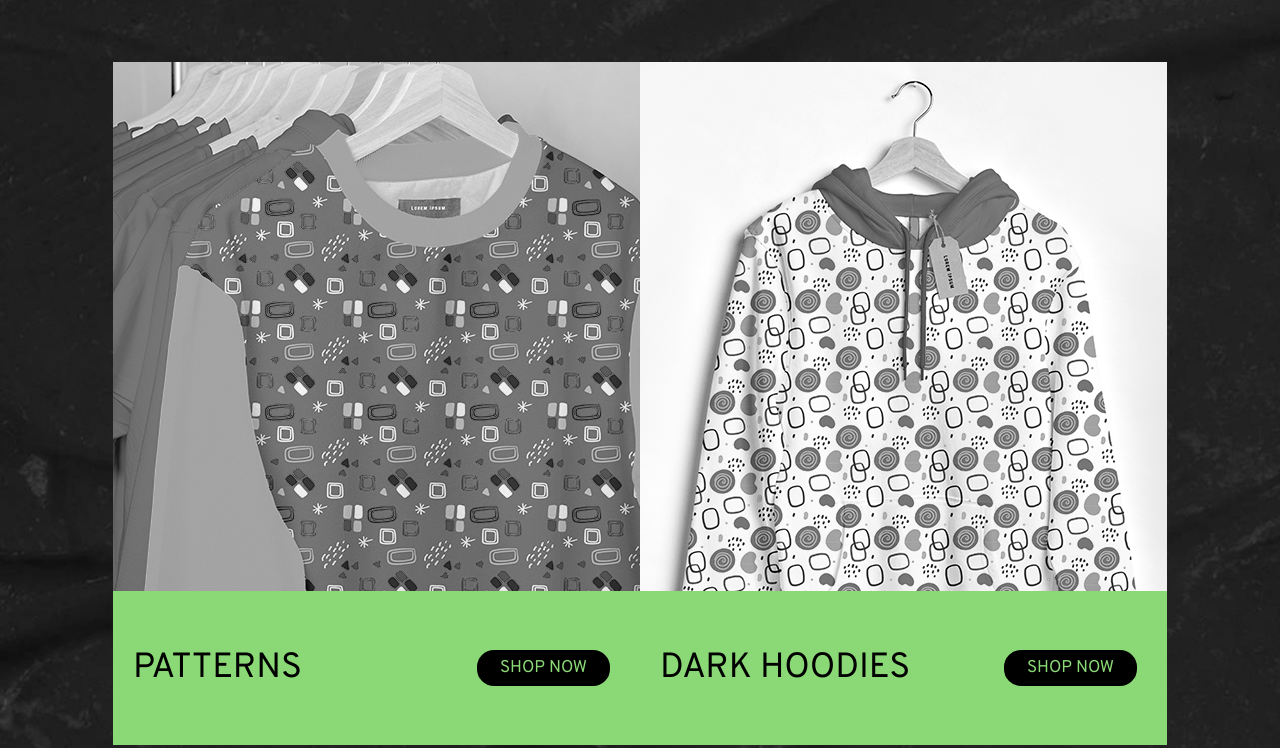
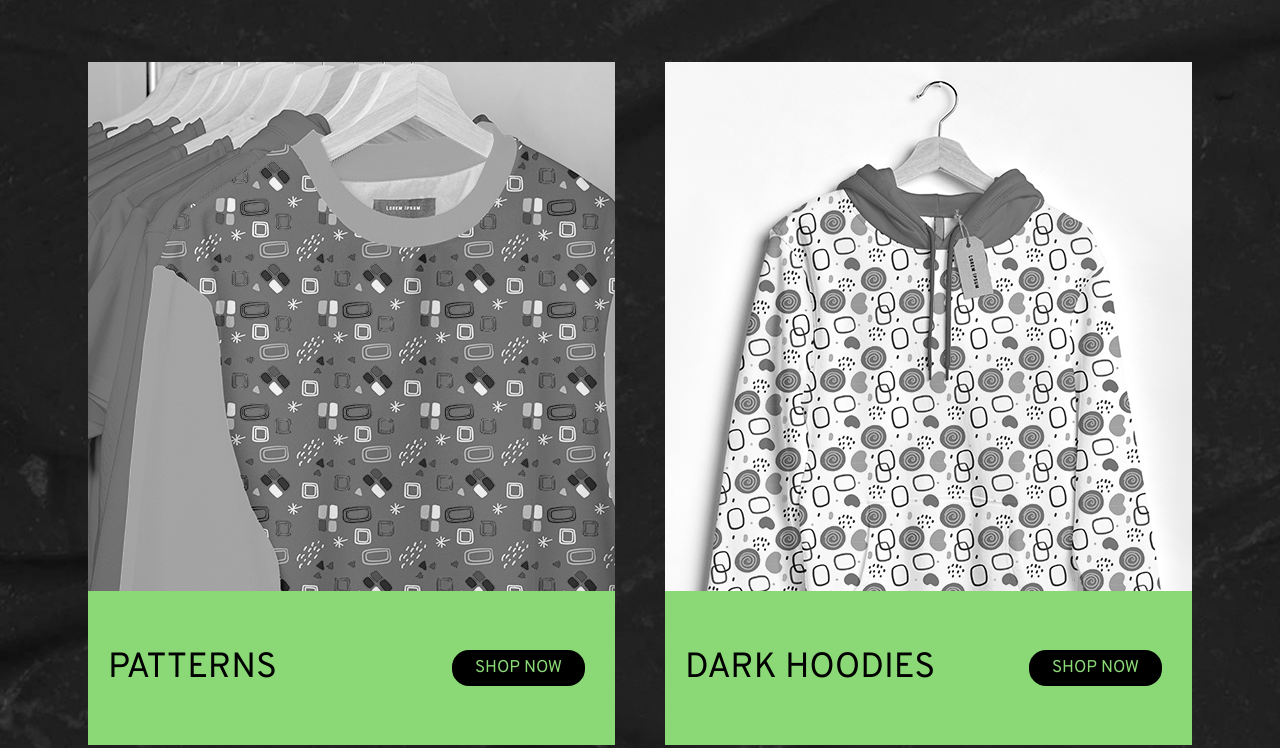
Before and after one commit to SmA1l2011/concert, a plain HTML site: page index.html in a window 1280 px wide. Shown: the part 6131-6879 px from the top of the page. Drawn offline with Linux system fonts and the light colour scheme.

Commit message:
site-final

```diff
--- a/css/style.css
+++ b/css/style.css
@@ -797,6 +797,7 @@ hr {
     .shop-info {
         display: flex;
         justify-content: center;
+        column-gap: 50px;
     }
 
     .green-ul {
```
